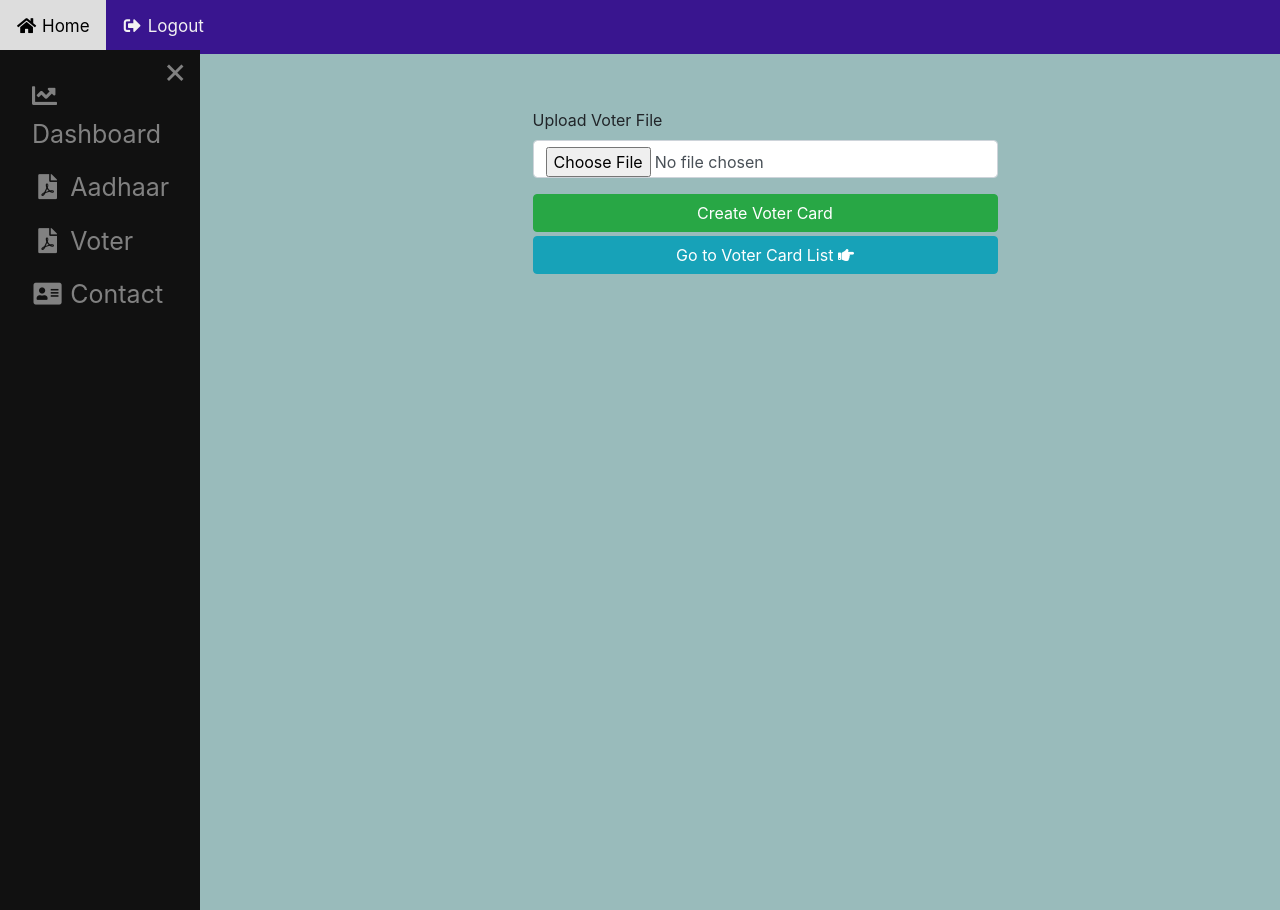
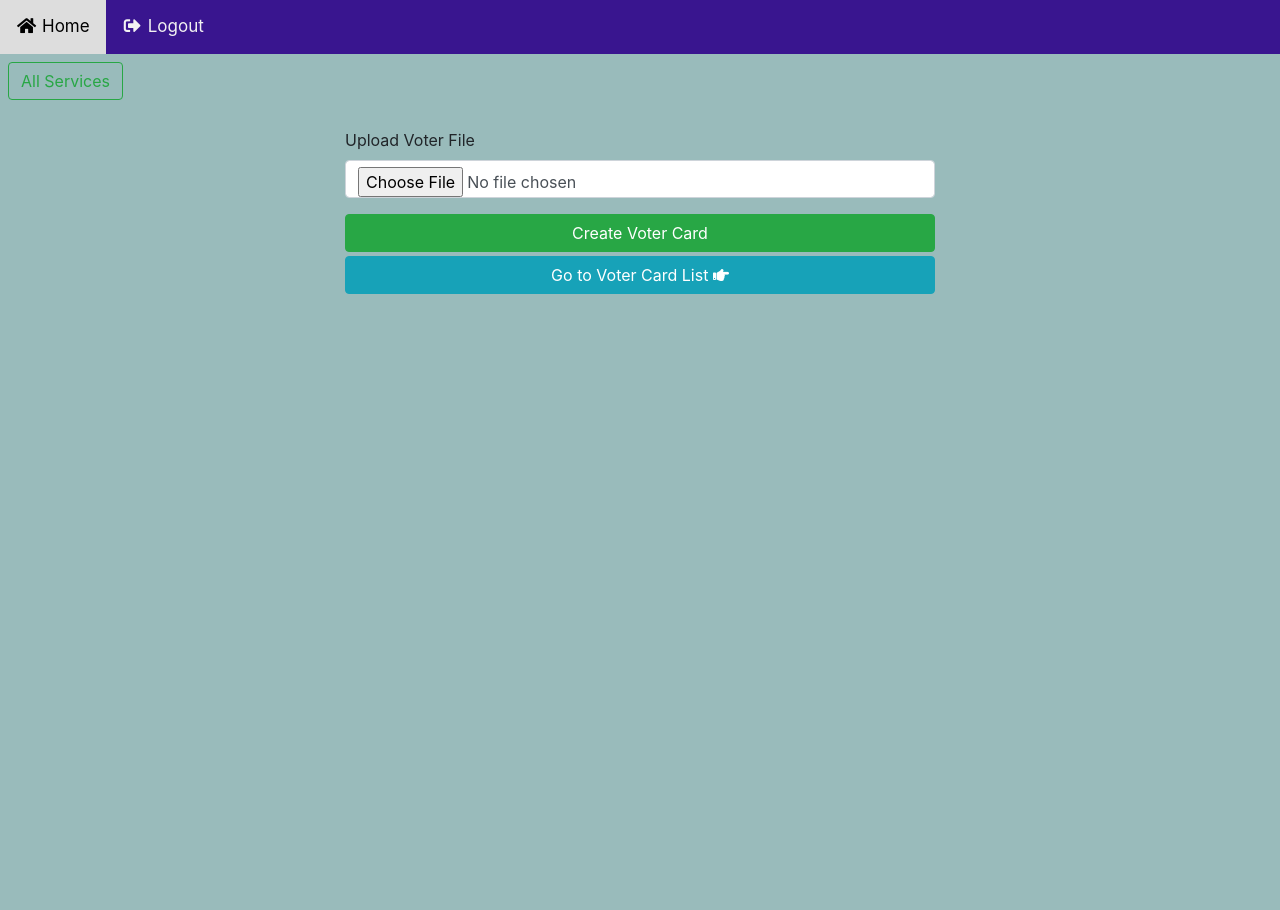
Before and after one commit to vikash8507/print-project, a Django app: page /upload-voter/ in a window 1280 px wide. Run offline with Django 3.2, Linux system fonts and the light colour scheme; a user stored in the database is signed in; tables that the repository leaves empty hold one stand-in row (values such as "Sample post").

Commit message:
Update sidebar.css

```diff
--- a/static/css/sidebar.css
+++ b/static/css/sidebar.css
@@ -1,14 +1,15 @@
 /* The side navigation menu */
 .sidenav {
-    height: 100%;
-    width: 200px;
-    position: fixed;
-    z-index: 1;
-    top: 50px;
+    height: 100%; /* 100% Full-height */
+    width: 0; /* 0 width - change this with JavaScript */
+    position: fixed; /* Stay in place */
+    z-index: 1; /* Stay on top */
+    top: 0; /* Stay at the top */
     left: 0;
-    background-color: #111;
-    overflow-x: hidden;
-    padding-top: 20px;
+    background-color: #111; /* Black*/
+    overflow-x: hidden; /* Disable horizontal scroll */
+    padding-top: 60px; /* Place content 60px from the top */
+    transition: 0.5s; /* 0.5 second transition effect to slide in the sidenav */
 }
 
 /* The navigation menu links */
@@ -38,8 +39,7 @@
 /* Style page content - use this if you want to push the page content to the right when you open the side navigation */
 #main {
     transition: margin-left .5s;
-    padding: 0px 20px;
-    margin-left: 250px;
+    padding: 20px;
 }
 
 /* On smaller screens, where height is less than 450px, change the style of the sidenav (less padding and a smaller font size) */
```
